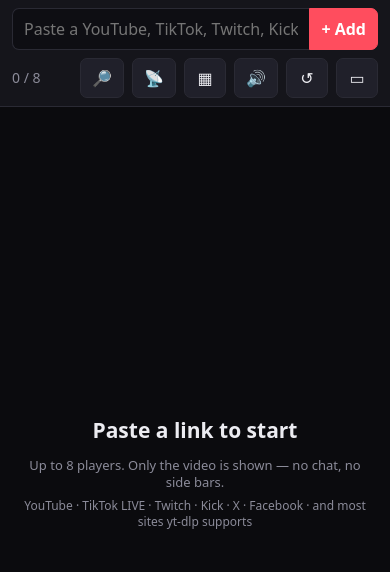
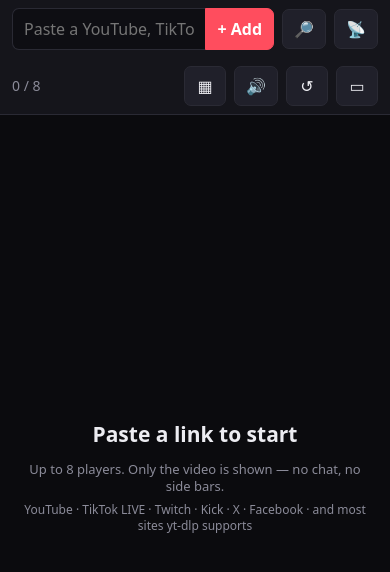
Before and after one commit to alioh/SplitDeck, a website: page public/index.html in a window 390 px wide. Drawn offline with Linux system fonts and the light colour scheme.

Commit message:
Put Find and Live next to + Add
Find and Live now sit right after the + Add button instead of on the right
side of the top bar. On phones the first row holds the link box, + Add,
Find and Live; the second row holds the rest. Docs updated.

Co-Authored-By: Claude Sonnet 5.5 <noreply@anthropic.com>

```diff
--- a/public/index.html
+++ b/public/index.html
@@ -17,10 +17,11 @@
     <input id="urlInput" type="text" spellcheck="false" placeholder="Paste a YouTube, TikTok, Twitch, Kick, X, Facebook… link and press Enter">
     <button type="submit" id="addBtn">+ Add</button>
   </form>
+  <button id="inspectBtn" title="Find stream links in a web page"><span class="ic">🔎</span><span class="lbl">Find</span></button>
+  <button id="liveBtn" title="Browse live streams"><span class="ic">📡</span><span class="lbl">Live</span></button>
+  <span class="rowbreak"></span>
   <div class="spacer"></div>
   <span class="count" id="count">0 / 8</span>
-  <button id="inspectBtn" title="Find stream links in a web page"><span class="ic">🔎</span><span class="lbl">Find</span></button>
-  <button id="liveBtn" title="Browse live streams"><span class="ic">📡</span><span class="lbl">Live</span></button>
   <div class="pop-wrap">
     <button id="layoutBtn" title="Change layout"><span class="ic">▦</span><span class="lbl">Layout</span></button>
     <div class="popover" id="layoutPop" hidden></div>
--- a/public/style.css
+++ b/public/style.css
@@ -18,6 +18,7 @@ button:hover { background: #2b2b38; }
 .addform button:hover { background: #ff6674; }
 .addform button:disabled { opacity: .5; cursor: not-allowed; }
 .spacer { flex: 1; }
+.rowbreak { display: none; }
 .count { color: var(--dim); font-variant-numeric: tabular-nums; white-space: nowrap; }
 .pop-wrap { position: relative; }
 .popover { position: absolute; right: 0; top: calc(100% + 8px); background: var(--panel); border: 1px solid var(--line); border-radius: 10px; padding: 10px; width: 330px; max-height: 70vh; overflow: auto; display: grid; grid-template-columns: repeat(3, 1fr); gap: 8px; box-shadow: 0 12px 40px #000a; }
@@ -251,9 +252,10 @@ body { touch-action: manipulation; -webkit-tap-highlight-color: transparent; ove
 @media (max-width: 720px) {
   .topbar { height: auto; flex-wrap: wrap; padding-top: max(8px, env(safe-area-inset-top)); padding-bottom: 8px; row-gap: 8px; }
   .brand, .spacer { display: none; }
-  .addform { order: 1; flex: 1 1 100%; max-width: none; }
-  .count { order: 2; margin-right: auto; font-size: 14px; }
-  #inspectBtn, #liveBtn { order: 3; } .pop-wrap { order: 4; } #muteAllBtn { order: 5; } #resetBtn { order: 6; } #immersiveBtn { order: 7; }
+  .addform { order: 1; flex: 1 1 0; min-width: 0; max-width: none; }
+  .rowbreak { display: block; order: 2; flex: 1 0 100%; height: 0; } /* forces the buttons below onto a second row */
+  .count { order: 3; margin-right: auto; font-size: 14px; }
+  #inspectBtn, #liveBtn { order: 1; } .pop-wrap { order: 4; } #muteAllBtn { order: 5; } #resetBtn { order: 6; } #immersiveBtn { order: 7; }
   .topbar button { min-height: 40px; min-width: 42px; font-size: 16px; }
   .addform input { height: 42px; }
   .addform button { min-height: 42px; }
```
Also changed, not shown: docs/DOCUMENTATION.md (+4 -1 lines).
